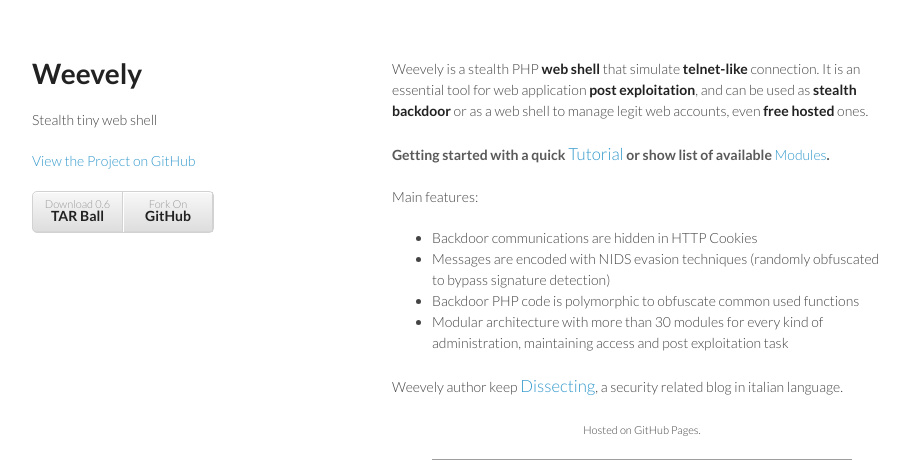
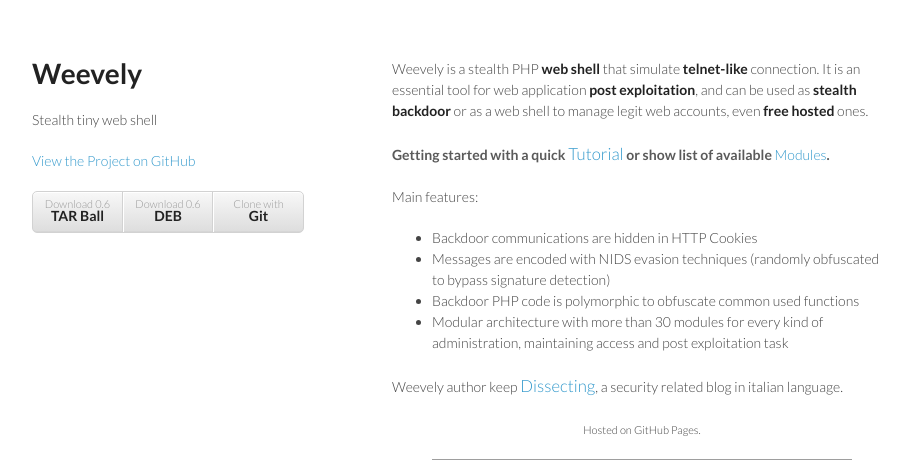
Before and after one commit to tom00111/Weevely, a PHP site: page / in a window 1280 px wide. Shown: the top 460 px of the page, without its empty margins (178-1087 px from the left). Run offline with PHP 8.4, Linux system fonts and the light colour scheme; grey boxes are pictures that could not be loaded.

Commit message:
Added DEB button

```diff
--- a/index.html
+++ b/index.html
@@ -21,7 +21,8 @@
         <p class="view"><a href="https://github.com/epinna/Weevely">View the Project on GitHub</a></p>
         <ul>
           <li><a href="https://github.com/downloads/epinna/Weevely/weevely-0.6.tar.gz">Download 0.6<strong>TAR Ball</strong></a></li>
-          <li><a href="https://github.com/epinna/Weevely">Fork On <strong>GitHub</strong></a></li>
+          <li><a href="https://launchpad.net/~backbox/+archive/two/+files/weevely_0.6-0backbox1_all.deb">Download 0.6<strong>DEB</strong></a></li>
+          <li><a href="https://github.com/epinna/Weevely">Clone with<strong>Git</strong></a></li>
         </ul>
       </header>
       <section>
--- a/stylesheets/styles.css
+++ b/stylesheets/styles.css
@@ -128,7 +128,7 @@ header ul {
   border-radius:5px;
   border:1px solid #d2d2d2;
   box-shadow:inset #fff 0 1px 0, inset rgba(0,0,0,0.03) 0 -1px 0;
-  width:180px;
+  width:270px;
 }
 
 header li {
```
